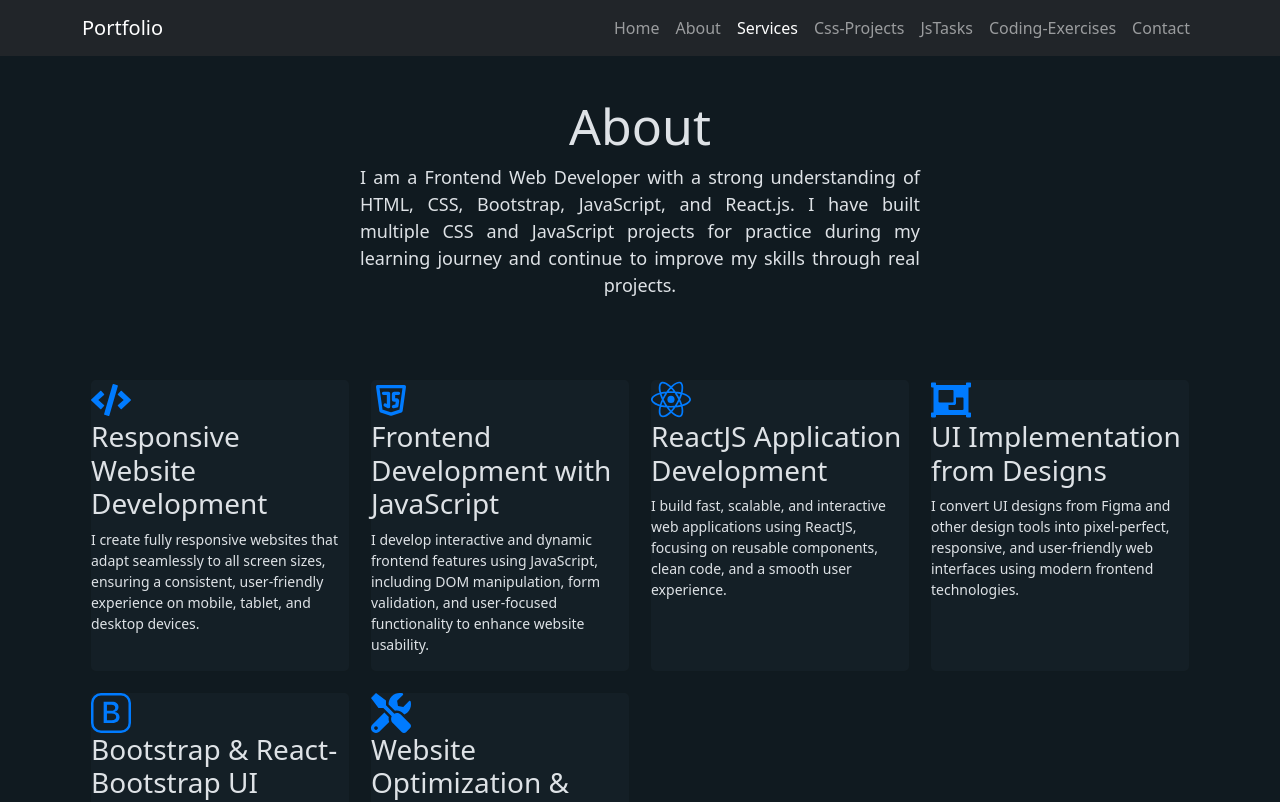
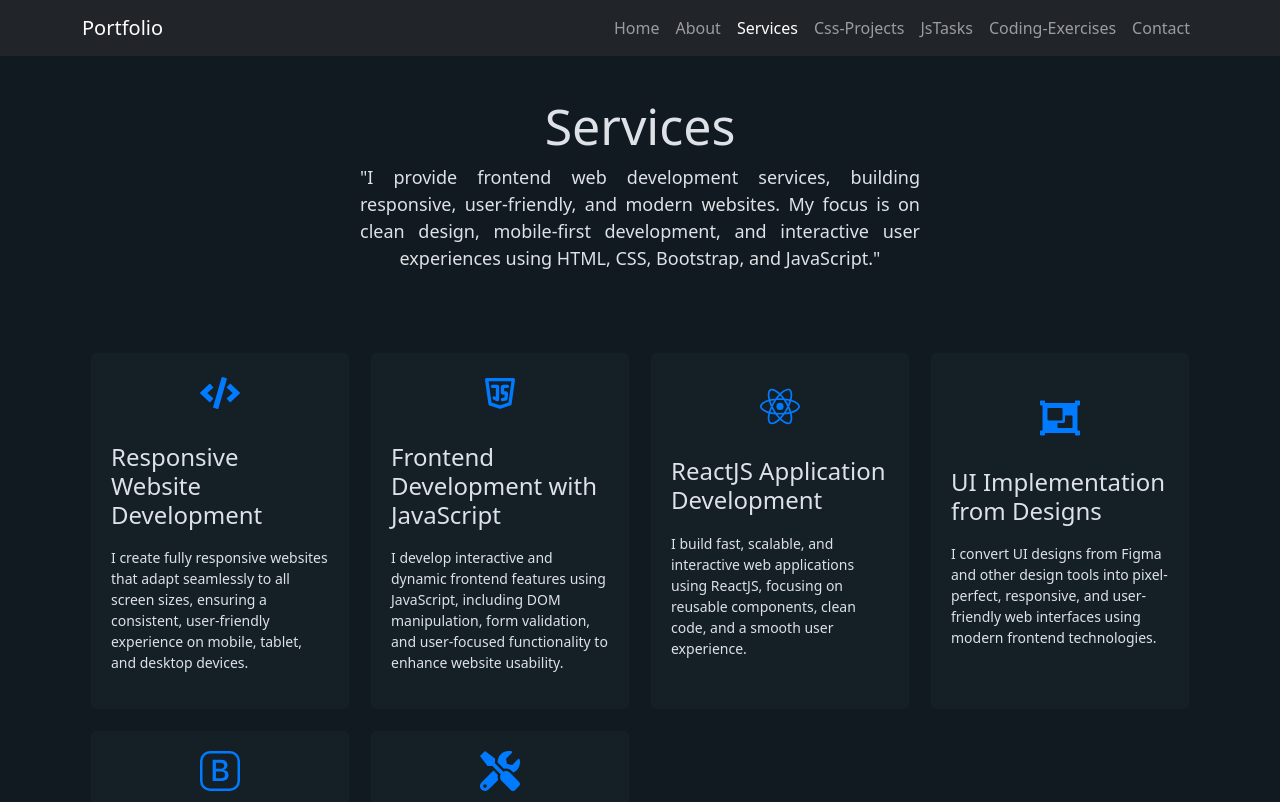
Before and after one commit to AzizullahCodes/portfolio, a React (Vite) app in the folder portfolio/: page /services in a window 1280 px wide. Shown: the top 802 px of the page. Built offline with nearby package versions, Linux system fonts and the light colour scheme.

Commit message:
service page 95% completed

```diff
--- a/portfolio/src/assets/cssFiles/services.css
+++ b/portfolio/src/assets/cssFiles/services.css
@@ -50,7 +50,7 @@ body{
     padding-right: 20px;
 }
 
-.fourthRow .cards{
+.fourthRow .card{
 
     background-color:#141f26;
     color: #dee2e6;
@@ -63,10 +63,13 @@ body{
     gap: 10px;
 }
 
-.fourthRow .cards h3{
+.fourthRow .card h3{
   color: #dee2e6;;
 }
 
+.fourthRow .card span {
+  padding-bottom: 20px;
+}
 
 /* ===== MOBILE ===== */
 
--- a/portfolio/src/assets/pages/sevices.jsx
+++ b/portfolio/src/assets/pages/sevices.jsx
@@ -13,8 +13,8 @@ const About = ()=>{
        <div className="aboutContainer">
         {/* ====== firstRow ====== */}
         <div className="firstRow">
-<h1>About</h1>
-<p>I am a Frontend Web Developer with a strong understanding of HTML, CSS, Bootstrap, JavaScript, and React.js. I have built multiple CSS and JavaScript projects for practice during my learning journey and continue to improve my skills through real projects.</p>
+<h1>Services</h1>
+<p>"I provide frontend web development services, building responsive, user-friendly, and modern websites. My focus is on clean design, mobile-first development, and interactive user experiences using HTML, CSS, Bootstrap, and JavaScript."</p>
 
         </div>
 
@@ -23,14 +23,14 @@ const About = ()=>{
             {/* ======= card Responsive Website Development ===== */}
           <div className="card">
             <span><FaCode size={40} color="#007BFF" /></span>
-            <h3>Responsive Website Development</h3>
+            <h4>Responsive Website Development</h4>
             <p>I create fully responsive websites that adapt seamlessly to all screen sizes, ensuring a consistent, user-friendly experience on mobile, tablet, and desktop devices.</p>
 
           </div>
             {/* ======= card Frontend Development with JavaScript ===== */}
           <div className="card">
             <span><TbBrandJavascript size={40} color="#007BFF" /></span>
-            <h3>Frontend Development with JavaScript</h3>
+            <h4>Frontend Development with JavaScript</h4>
             <p>I develop interactive and dynamic frontend features using JavaScript, including DOM manipulation, form validation, and user-focused functionality to enhance website usability.</p>
 
           </div>
@@ -38,7 +38,7 @@ const About = ()=>{
            {/* ======= card ReactJS Application Development ===== */}
           <div className="card">
             <span><GrReactjs size={40} color="#007BFF"/></span>
-            <h3>ReactJS Application Development</h3>
+            <h4>ReactJS Application Development</h4>
             <p>I build fast, scalable, and interactive web applications using ReactJS, focusing on reusable components, clean code, and a smooth user experience.</p>
 
           </div>
@@ -47,7 +47,7 @@ const About = ()=>{
           <div className="card">
             <span><FaObjectGroup size={40} color="#007BFF" /></span>
 
-            <h3>UI Implementation from Designs</h3>
+            <h4>UI Implementation from Designs</h4>
             <p>I convert UI designs from Figma and other design tools into pixel-perfect, responsive, and user-friendly web interfaces using modern frontend technologies.</p>
 
           </div>
@@ -55,14 +55,14 @@ const About = ()=>{
            {/* ======= card Bootstrap & React-Bootstrap UI Design ===== */}
           <div className="card">
             <span><BsBootstrap size={40} color="#007BFF"/></span>
-            <h3>Bootstrap & React-Bootstrap UI Design</h3>
+            <h4>Bootstrap & React-Bootstrap UI Design</h4>
            <p>I create clean, responsive, and modern user interfaces using Bootstrap and React-Bootstrap, ensuring fast development, consistent design, and mobile-friendly layouts.</p>
           </div>
 
            {/* ======= card css ===== */}
           <div className="card">
            <span> <FaTools size={40} color="#007BFF" /> </span>
-            <h3>Website Optimization & Fixes</h3>
+            <h4>Website Optimization & Fixes</h4>
             <p>I improve website performance, fix layout and responsiveness issues, and resolve frontend bugs to ensure a smooth, fast, and user-friendly experience across all devices and browsers.</p>
 
           </div>
```
